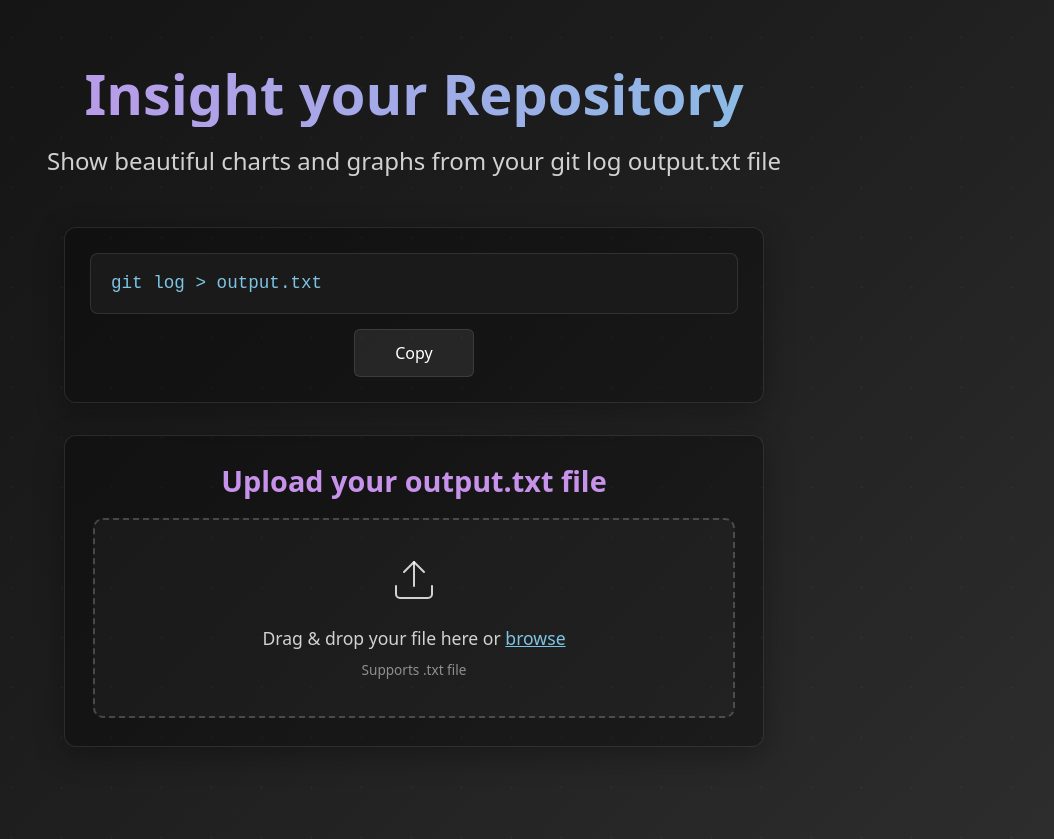
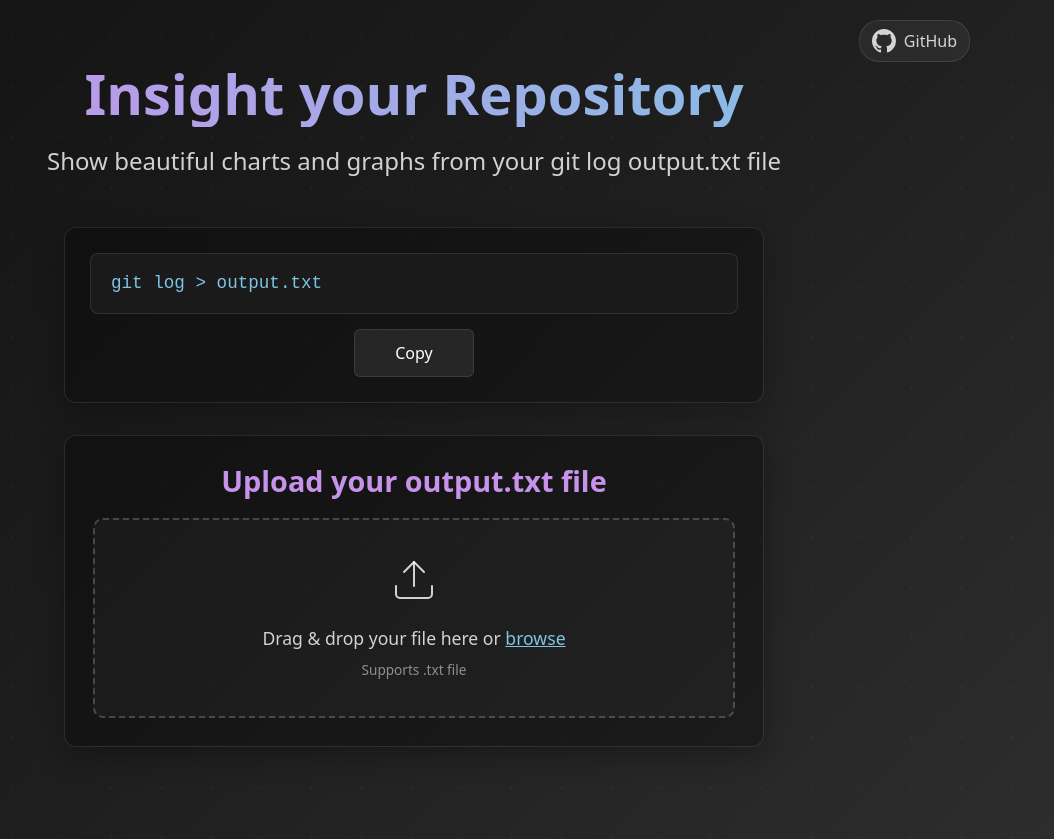
Before and after one commit to kics223w1/git-insight, a React (Vite) app: page / in a window 1280 px wide. Shown: the whole page, without its empty margins (226-1280 px from the left). Built offline with nearby package versions, Linux system fonts and the light colour scheme.

Commit message:
Add github icon

```diff
--- a/src/App.css
+++ b/src/App.css
@@ -185,3 +185,42 @@
     max-width: 300px;
   }
 }
+
+/* GitHub link styles */
+.github-link {
+  position: absolute;
+  top: 20px;
+  right: 20px;
+}
+
+.github-link a {
+  display: flex;
+  align-items: center;
+  gap: 8px;
+  color: rgba(255, 255, 255, 0.8);
+  text-decoration: none;
+  font-weight: 500;
+  padding: 8px 12px;
+  border-radius: 20px;
+  background: rgba(255, 255, 255, 0.05);
+  backdrop-filter: blur(5px);
+  border: 1px solid rgba(255, 255, 255, 0.1);
+  transition: all 0.3s ease;
+}
+
+.github-link a:hover {
+  background: rgba(255, 255, 255, 0.1);
+  transform: translateY(-2px);
+  color: white;
+}
+
+@media (max-width: 768px) {
+  .github-link {
+    position: relative;
+    top: 0;
+    right: 0;
+    margin-bottom: 20px;
+    display: flex;
+    justify-content: center;
+  }
+}
--- a/src/App.tsx
+++ b/src/App.tsx
@@ -7,6 +7,18 @@
     <div className="landing-page">
       <div className="content">
         <h1>Insight your Repository</h1>
+        <div className="github-link">
+          <a
+            href="https://github.com/kics223w1/git-insight"
+            target="_blank"
+            rel="noopener noreferrer"
+          >
+            <svg height="24" width="24" viewBox="0 0 16 16" fill="currentColor">
+              <path d="M8 0C3.58 0 0 3.58 0 8c0 3.54 2.29 6.53 5.47 7.59.4.07.55-.17.55-.38 0-.19-.01-.82-.01-1.49-2.01.37-2.53-.49-2.69-.94-.09-.23-.48-.94-.82-1.13-.28-.15-.68-.52-.01-.53.63-.01 1.08.58 1.23.82.72 1.21 1.87.87 2.33.66.07-.52.28-.87.51-1.07-1.78-.2-3.64-.89-3.64-3.95 0-.87.31-1.59.82-2.15-.08-.2-.36-1.02.08-2.12 0 0 .67-.21 2.2.82.64-.18 1.32-.27 2-.27.68 0 1.36.09 2 .27 1.53-1.04 2.2-.82 2.2-.82.44 1.1.16 1.92.08 2.12.51.56.82 1.27.82 2.15 0 3.07-1.87 3.75-3.65 3.95.29.25.54.73.54 1.48 0 1.07-.01 1.93-.01 2.2 0 .21.15.46.55.38A8.013 8.013 0 0016 8c0-4.42-3.58-8-8-8z"></path>
+            </svg>
+            GitHub
+          </a>
+        </div>
         <p className="tagline">
           Show beautiful charts and graphs from your git log output.txt file
         </p>
```
